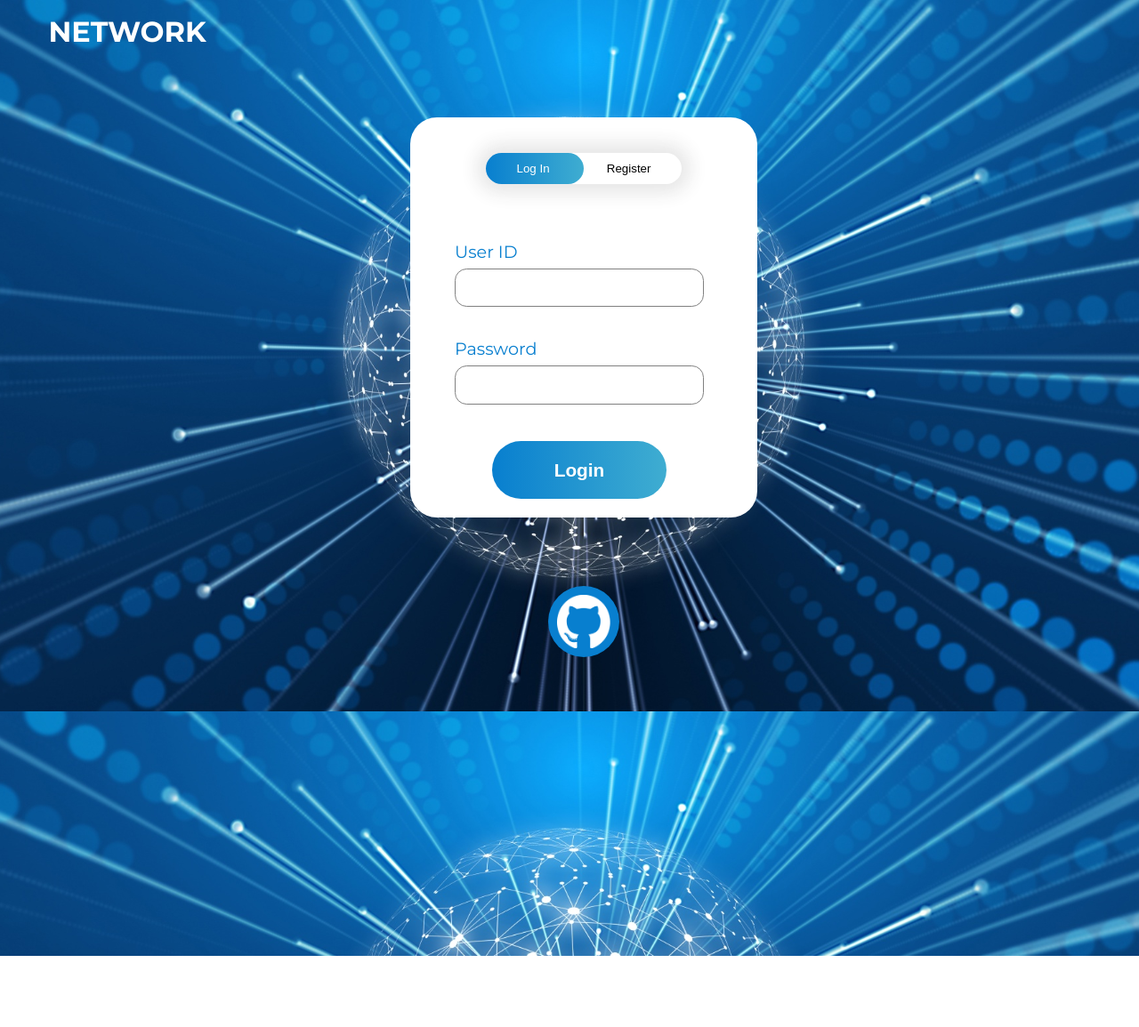
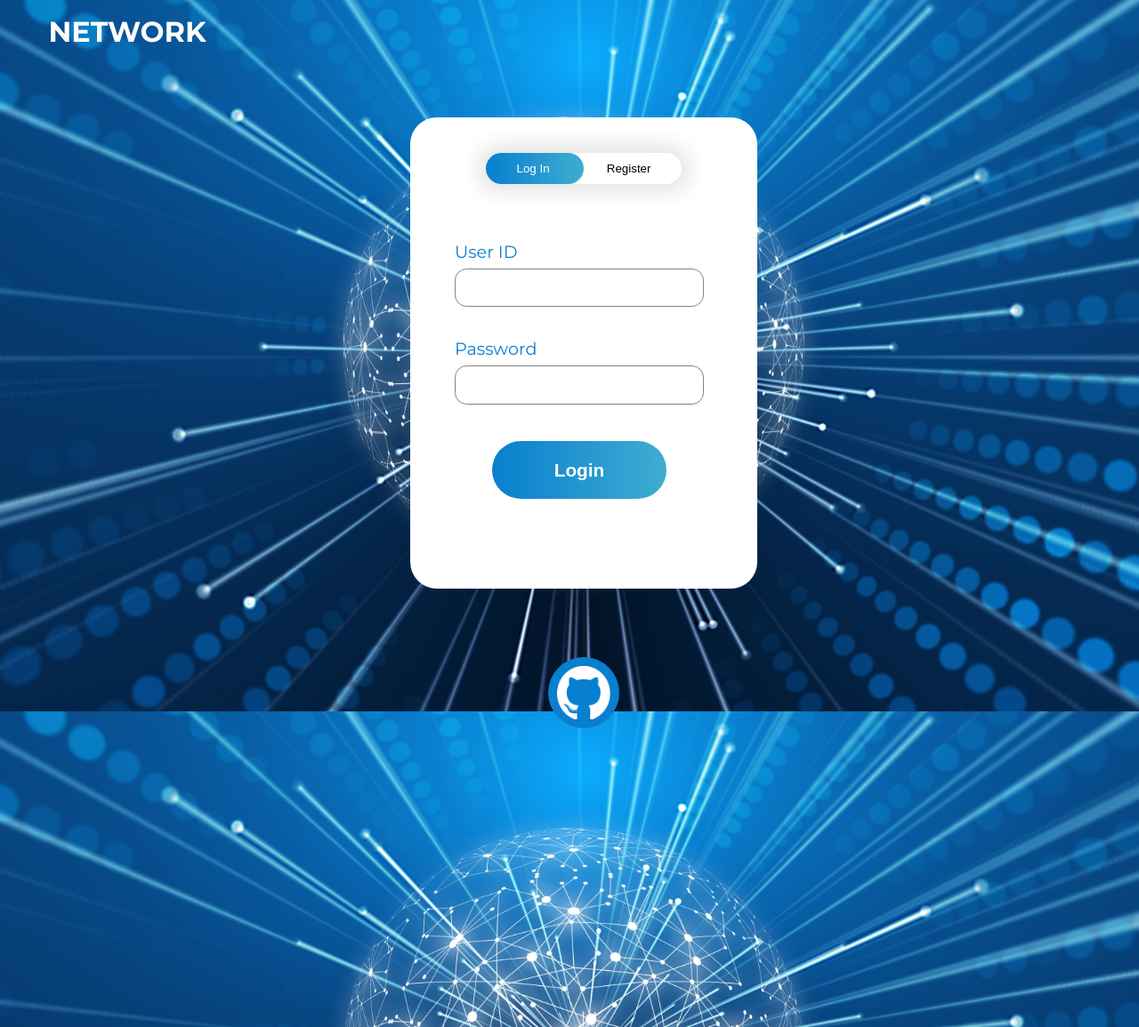
Before and after one commit to DylanEngle/COP4331-POOSD-Group16, a PHP site: page / in a window 1280 px wide. Shown: the whole page at 89% size. Before the commit the page ends 1075 px from the top, so only its background shows below. Run offline with PHP 8.4, Linux system fonts and the light colour scheme.

Commit message:
Fixed Error on login pushing button out of container

```diff
--- a/css/main.css
+++ b/css/main.css
@@ -154,7 +154,7 @@ input[type = button] {
 }
 
 #form-container {
-    height: 440px;
+    height: 520px;
 }
 
 @media (min-width: 930px) {
--- a/index.html
+++ b/index.html
@@ -82,7 +82,7 @@
             x.style.left = "50px";
             y.style.left = "450px";
             z.style.left = "0px";
-            form.style.height = "440px"
+            form.style.height = "520px"
             reg.style.color = "black";
             log.style.color = "white";
         }
```
